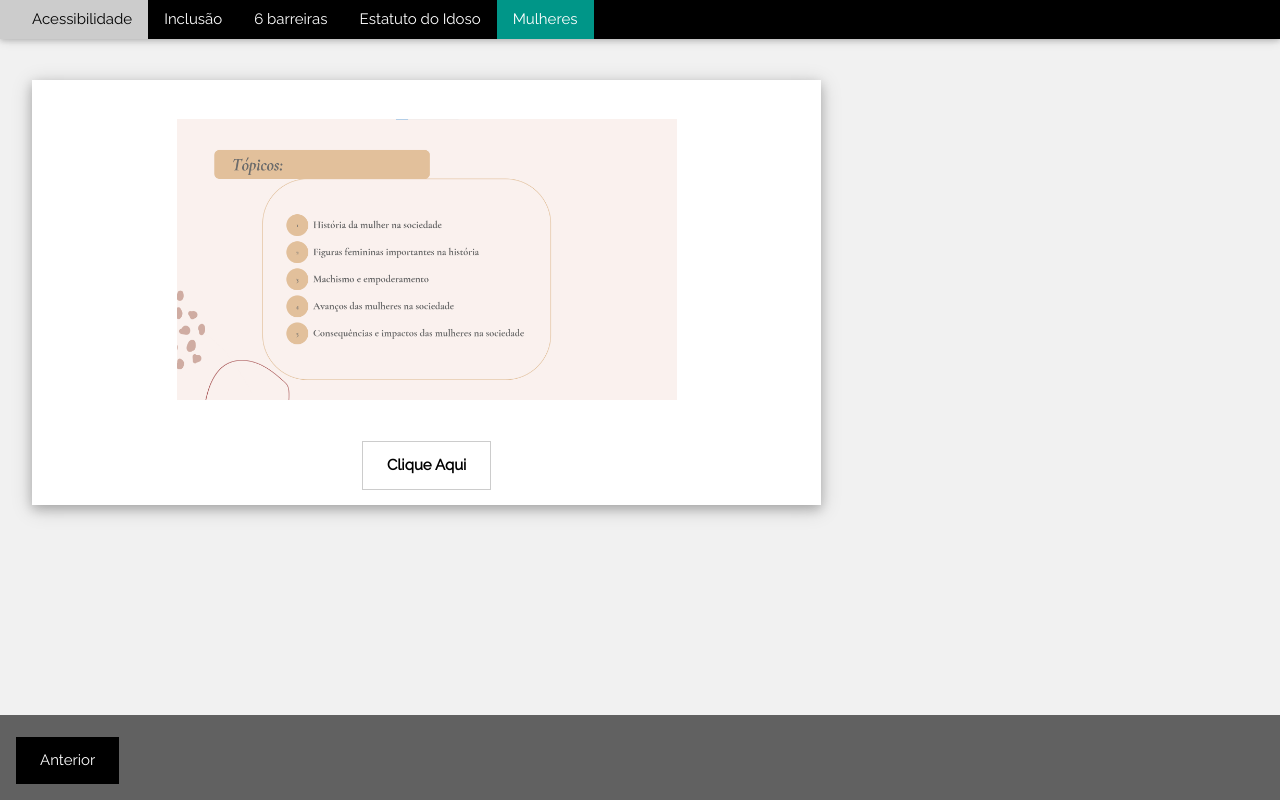
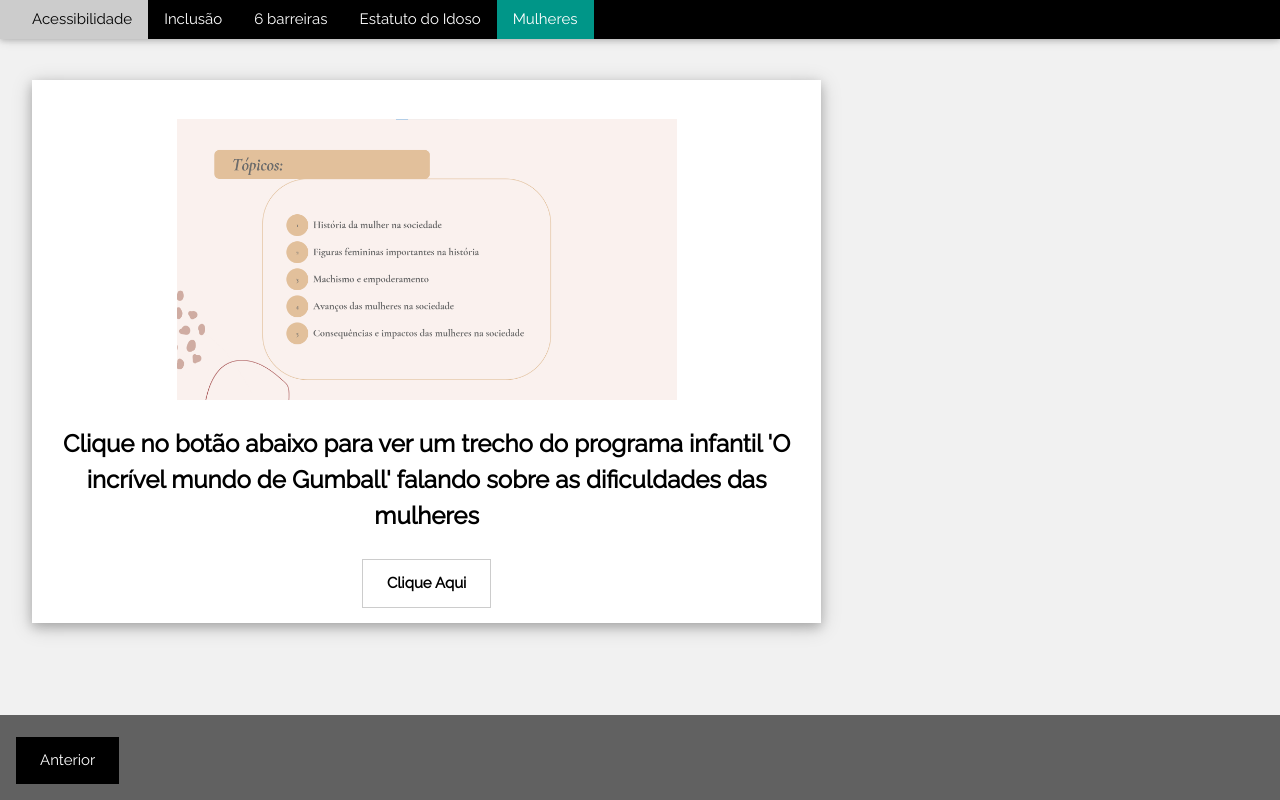
Before and after one commit to is11012012/inc-acess, a plain HTML site: page mulheres.html in a window 1280 px wide. Drawn offline with nearby package versions, Linux system fonts and the light colour scheme; some icons are missing.

Commit message:
Update mulheres.html

```diff
--- a/mulheres.html
+++ b/mulheres.html
@@ -92,7 +92,7 @@
         </script>
       </div>
       <div class="w3-container">
-        <h3><bClique no botão abaixo para ver um trecho do programa infantil 'O incrível mundo de Gumball' falando sobre as dificuldades das mulheres</b></h3>
+        <h3><b>Clique no botão abaixo para ver um trecho do programa infantil 'O incrível mundo de Gumball' falando sobre as dificuldades das mulheres</b></h3>
       </div>
 
       <div class="w3-container">
```
